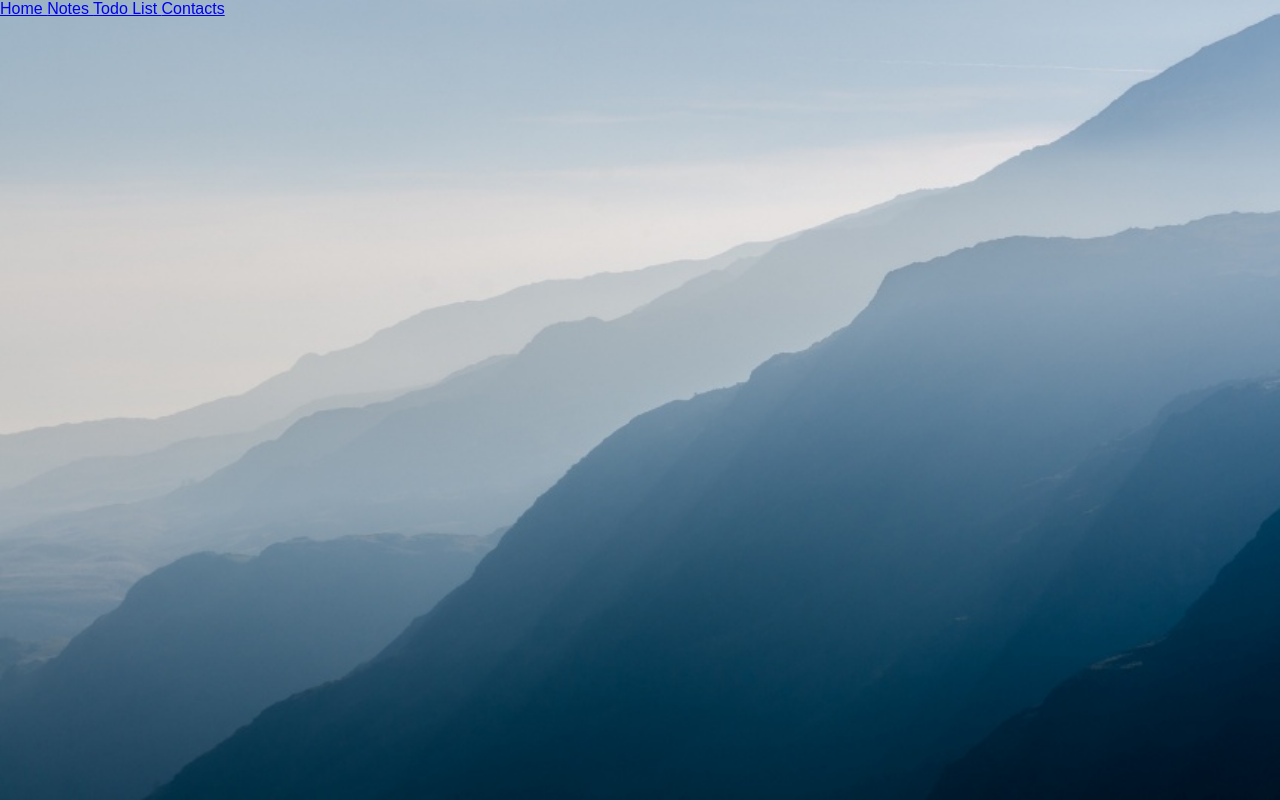
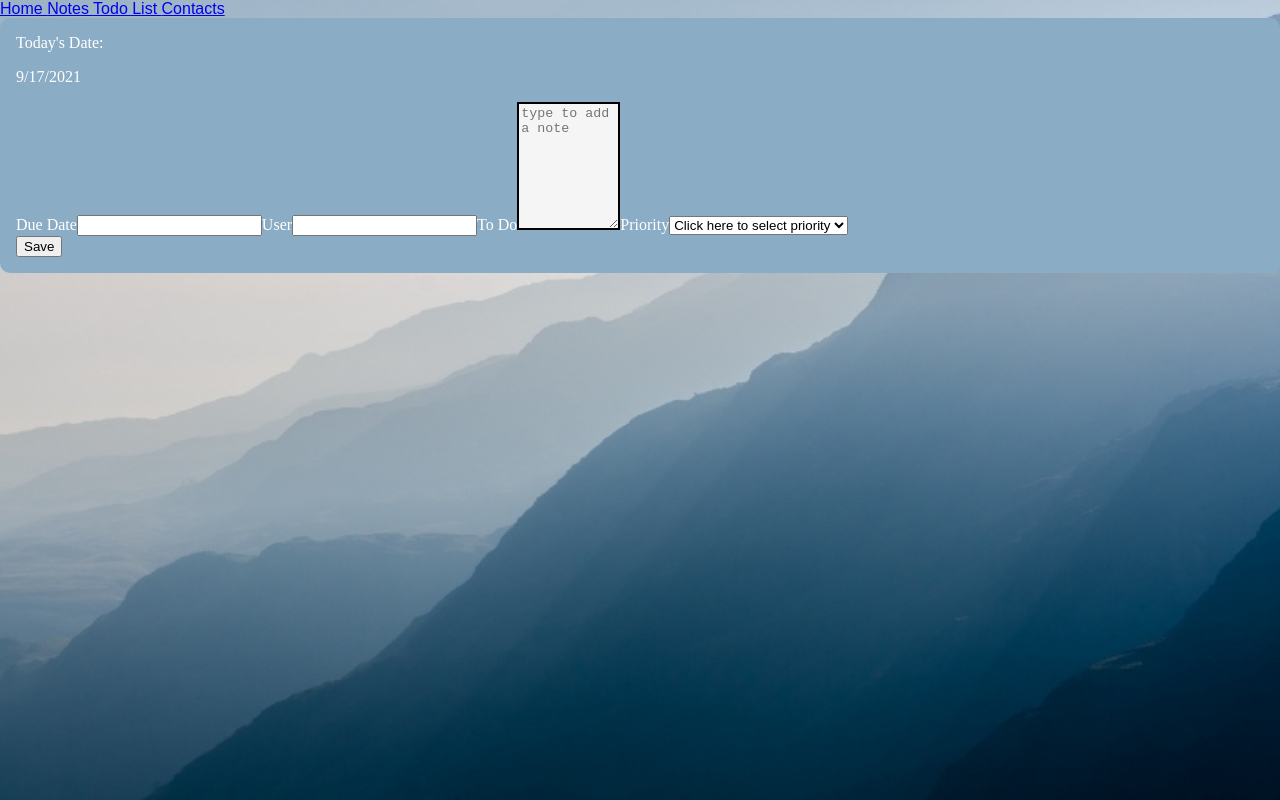
Before and after one commit to shelbyreese47/personal_planner_FE, a React (Create React App) app: page /TodoList/1 in a window 1280 px wide. Built offline with nearby package versions, Linux system fonts and the light colour scheme; no server answers; a web font is replaced by a local one.

Commit message:
added delete and put functionalities

```diff
--- a/src/App.js
+++ b/src/App.js
@@ -1,14 +1,15 @@
-import React from 'react';
+import React, { useState } from 'react';
 import Home from './components/Home/Home';
 import Contacts from './components/Contacts/Contacts';
 import Notes from './components/Notes/Notes';
 import TodoList from './components/TodoList/TodoList';
 import { Route, Link } from 'react-router-dom';
+import UpdateTodo from './components/TodoList/UpdateTodo'
 
 
 
 function App() {
-
+const [count, setCount] = useState([]);
 
 
 
@@ -18,10 +19,7 @@ function App() {
 
 	return (
 		<div className='container'>
-
-			<header>
-
-			</header>
+			<header></header>
 
 			<div className='menu'>
 				<Link to='/'>Home </Link>
@@ -30,10 +28,18 @@ function App() {
 				<Link to='/Contacts'> Contacts</Link>
 				<Route exact path='/' component={Home} />
 				<Route exact path='/Notes' component={Notes} />
-				<Route exact path='/TodoList' component={TodoList} />
+				<Route
+					exact
+					path='/TodoList'
+					render={() => <TodoList count={count} setCount={setCount} />}
+				/>
 				<Route exact path='/Contacts' component={Contacts} />
+				<Route
+					exact
+					path='/TodoList/:id'
+					render={() => <UpdateTodo count={count} setCount={setCount} />}
+				/>
 			</div>
-
 
 			<main></main>
 		</div>
--- a/src/components/TodoList/TodoList.js
+++ b/src/components/TodoList/TodoList.js
@@ -1,11 +1,12 @@
 import React, { useEffect, useState } from 'react';
+// import Link from 'react-router-dom';
+import { Route, Link } from 'react-router-dom';
 import AddTodo from './AddTodo';
+import axios from 'axios';
 
-
-
-const TodoList = () => {
+const TodoList = ({setCount, count}) => {
 	const [todos, setTodos] = useState([]);
-	const [count, setCount] = useState([]);
+	// const [count, setCount] = useState([]);
 
 	const url = 'https://safe-springs-78643.herokuapp.com/api/todos';
 
@@ -19,22 +20,53 @@ const TodoList = () => {
 		// const newTodos = [...todos, newTodo];
 		// setTodos(...todo);
 		// setCount( count ? 0 : 1)
-				setCount([...count, ''])
+		setCount([...count, '']);
 		// count++;
 
 		// setTodos([...todos, todo]);
 		//console.log(y);
+	};
+	const updateTodo = async (event) => {
+		console.log(event.target.id);
 
+		// await axios.put(`https://safe-springs-78643.herokuapp.com/api/todos/${event.target.id}`, {
+		// 	date: new Date().toLocaleDateString(),
+		// 	dueDate: todoText.dueDate,
+		// 	user: todoText.user,
+		// 	content: todoText.content,
+		// 	priority: todoText.priority,
+		// 	completed: todoText.completed,
+		// })
 
+		axios
+			.get(`https://safe-springs-78643.herokuapp.com/api/todos`)
+			.then((response) => {
+				setTodos(response.data);
+			})
+			.catch((err) => {
+				console.log(err);
+			});
+	};
 
+	// const id = todos._id;
+	// console.log(id);
 
+	const deleteTodo = async (event) => {
+		console.log(event.target.id);
+
+		await axios.delete(
+			`https://safe-springs-78643.herokuapp.com/api/todos/${event.target.id}`
+		);
+
+		axios
+			.get(`https://safe-springs-78643.herokuapp.com/api/todos`)
+			.then((response) => {
+				setTodos(response.data);
+			})
+			.catch((err) => {
+				console.log(err);
+			});
 	};
-		const updateTodo= (todo)=>{
-			console.log(todo)
-		}
-		const deleteTodo= (todo)=>{
-			console.log(todo)
-		}
 
 	useEffect(() => {
 		function getData() {
@@ -48,20 +80,24 @@ const TodoList = () => {
 
 					let o = setTodos(json);
 					console.log(o);
-
-
 				})
 				.catch((err) => console.log(err));
 		}
 		getData();
+	}, [count]);
 
-
-		}, [count])
-
-       let veryHighP = todos.filter((todo) => todo.priority === 'Very High' && todo.completed === false);
-       let highP = todos.filter((todo) => todo.priority === 'High' && todo.completed === false);
-       let mediumP = todos.filter((todo) => todo.priority === 'Medium' && todo.completed === false);
-       let lowP = todos.filter((todo) => todo.priority === 'Low' && todo.completed === false);
+	let veryHighP = todos.filter(
+		(todo) => todo.priority === 'Very High' && todo.completed === false
+	);
+	let highP = todos.filter(
+		(todo) => todo.priority === 'High' && todo.completed === false
+	);
+	let mediumP = todos.filter(
+		(todo) => todo.priority === 'Medium' && todo.completed === false
+	);
+	let lowP = todos.filter(
+		(todo) => todo.priority === 'Low' && todo.completed === false
+	);
 	let completed = todos.filter((todo) => todo.completed === true);
 
 	return (
@@ -73,34 +109,77 @@ const TodoList = () => {
 			<h3>Very High Priority</h3>
 			<ul>
 				{veryHighP.map((todo, index) => (
-						<li key={`${todo} - ${index}`}>{todo.content}<button onClick={updateTodo}>Update</button><button onClick={deleteTodo}>Delete</button></li>
+					// console.log(todo)
+					<li key={`${todo} - ${index}`}>
+						{todo.content}
+						<Link to={`/TodoList/${todo._id}`}>
+							<button>Update</button>
+						</Link>
+
+						<button id={todo._id} onClick={deleteTodo}>
+							Delete
+						</button>
+					</li>
 				))}
 			</ul>
 			<h3>High Priority</h3>
 			<ul>
 				{highP.map((todo, index) => (
-						<li key={`${todo} - ${index}`}>{todo.content}<button onClick={updateTodo}>Update</button><button onClick={deleteTodo}>Delete</button></li>
+					<li key={`${todo} - ${index}`}>
+						{todo.content}
+						<Link to={`/TodoList/${todo._id}`}>
+							<button>Update</button>
+						</Link>
+						<button id={todo._id} onClick={deleteTodo}>
+							Delete
+						</button>
+					</li>
 				))}
 			</ul>
 			<h3>Medium Priority</h3>
 			<ul>
 				{mediumP.map((todo, index) => (
-						<li key={`${todo} - ${index}`}>{todo.content}<button onClick={updateTodo}>Update</button><button onClick={deleteTodo}>Delete</button></li>
+					<li key={`${todo} - ${index}`}>
+						{todo.content}
+						<Link to={`/TodoList/${todo._id}`}>
+							<button>Update</button>
+						</Link>
+						<button id={todo._id} onClick={deleteTodo}>
+							Delete
+						</button>
+					</li>
 				))}
 			</ul>
 			<h3>Low Priority</h3>
 			<ul>
 				{lowP.map((todo, index) => (
-						<li key={`${todo} - ${index}`}>{todo.content}<button onClick={updateTodo}>Update</button><button onClick={deleteTodo}>Delete</button></li>
+					<li key={`${todo} - ${index}`}>
+						{todo.content}
+						<Link to={`/TodoList/${todo._id}`}>
+							<button>Update</button>
+						</Link>
+						<button id={todo._id} onClick={deleteTodo}>
+							Delete
+						</button>
+					</li>
 				))}
 			</ul>
 			<h3>Completed</h3>
 			<ul>
 				{completed.map((todo, index) => (
-						<li key={`${todo} - ${index}`}>{todo.content} <button onClick={updateTodo}>Update</button><button onClick={deleteTodo}>Delete</button></li>
+					<li key={`${todo} - ${index}`}>
+						{todo.content}
+						<Link to={`/TodoList/${todo._id}`}>
+							<button>Update</button>
+						</Link>
+
+						<button id={todo._id} onClick={deleteTodo}>
+							Delete
+						</button>
+					</li>
 				))}
 			</ul>
-                <AddTodo setTodos= {setTodos} handleAddTodo = {handleAddTodo} />
+			<AddTodo setTodos={setTodos} handleAddTodo={handleAddTodo} />
 		</div>
 	);
 };
--- /dev/null
+++ b/src/components/TodoList/UpdateTodo.js
@@ -0,0 +1,148 @@
+import { useState, useEffect } from 'react';
+import axios from 'axios';
+// import { render } from 'react-dom';
+import { useParams, useHistory } from 'react-router-dom';
+import TodoList from './TodoList';
+
+
+// const axios = require('axios').default;
+const UpdateTodo = ({ setCount, count, setTodos, todo }) => {
+	let initialState = {
+		date: '',
+		dueDate: '',
+		user: '',
+		content: '',
+		priority: '',
+		completed: false,
+	};
+
+
+
+	const { id } = useParams();
+	const history = useHistory();
+	console.log(id);
+
+	const [todoText, setTodoText] = useState(initialState);
+
+	const handleAddTodo = (todo) => {
+		// const date = new Date();
+		// const newTodo = {
+		// 	text: text,
+		// 	date: date.toLocaleDateString(),
+		// };
+
+		// const newTodos = [...todos, newTodo];
+		// setTodos(...todo);
+		// setCount( count ? 0 : 1)
+		setCount([...count, '']);
+		// count++;
+
+		// setTodos([...todos, todo]);
+		//console.log(y);
+	};
+
+	useEffect(() => {
+		axios
+			.get(`https://safe-springs-78643.herokuapp.com/api/todos/${id}`)
+			.then((response) => {
+				setTodoText(response.data);
+			})
+			.catch((err) => {
+				console.log(err);
+			});
+	}, []);
+
+	const handleChange = (event) => {
+		// setTodoText(event.target.value);
+		setTodoText({ ...todoText, [event.target.id]: event.target.value });
+	};
+
+	const handleSaveClick = () => {
+		let arrPrior = ['Very High', 'High', 'Medium', 'Low'];
+		if (arrPrior.includes(todoText.priority)) {
+			// if (todoText.length > 0) {
+			handleAddTodo(todoText);
+
+			// 	setTodoText(initialState);
+			console.log(todoText);
+			axios.put(`https://safe-springs-78643.herokuapp.com/api/todos/${id}`, {
+				date: new Date().toLocaleDateString(),
+				dueDate: todoText.dueDate,
+				user: todoText.user,
+				content: todoText.content,
+				priority: todoText.priority,
+				completed: todoText.completed,
+			});
+		}
+		setTodoText(initialState);
+		axios
+			.get(`https://safe-springs-78643.herokuapp.com/api/todos`)
+			.then((response) => {
+				setTodos(response.data);
+			})
+			.catch((err) => {
+				console.log(err);
+			});
+
+		// submitForm();
+		history.goBack();
+	};
+
+	//  axios.get('http://localhost:3000/gifs').then(response => {
+	// gets the initial data
+	//   addPictures(response.data)
+	// })
+
+	return (
+		// "_id": "615f15dec218e49e354c5365",
+		// "date": "10/6/2021",
+		// "dueDate": "11/1/2021",
+		// "user": "Pusheen",
+		// "content": "It's a me, Pusheen!",
+		// "priority": "High",
+		// "completed": false,
+		// "__v": 0
+
+		<div className='note new'>
+			<form>
+				<label>Today's Date:</label>
+				<p id='date'>{new Date().toLocaleDateString()}</p>
+				<label>Due Date</label>
+				<input
+					id='dueDate'
+					value={todoText.dueDate}
+					onChange={handleChange}></input>
+				<label>User</label>
+				<input id='user' value={todoText.user} onChange={handleChange}></input>
+				<label>To Do</label>
+				<textarea
+					id='content'
+					rows='8'
+					cols='10'
+					placeholder='type to add a note'
+					value={todoText.content}
+					onChange={handleChange}></textarea>
+				<label>Priority</label>
+				<select
+					required
+					id='priority'
+					value={todoText.priority}
+					onChange={handleChange}>
+					<option value='Click here to select priority'>
+						Click here to select priority
+					</option>
+					<option value='Very High'>Very High Priority</option>
+					<option value='High'>High Priority</option>
+					<option value='Medium'>Medium Priority</option>
+					<option value='Low'>Low Priority</option>
+				</select>
+				{/* <span className= "">completed: false</span> */}
+			</form>
+			<div className='note-footer'>
+				<button onClick={handleSaveClick}>Save</button>
+			</div>
+		</div>
+	);
+};
+
+export default UpdateTodo;
```
Lines whose indentation alone changed are shown as unchanged.
